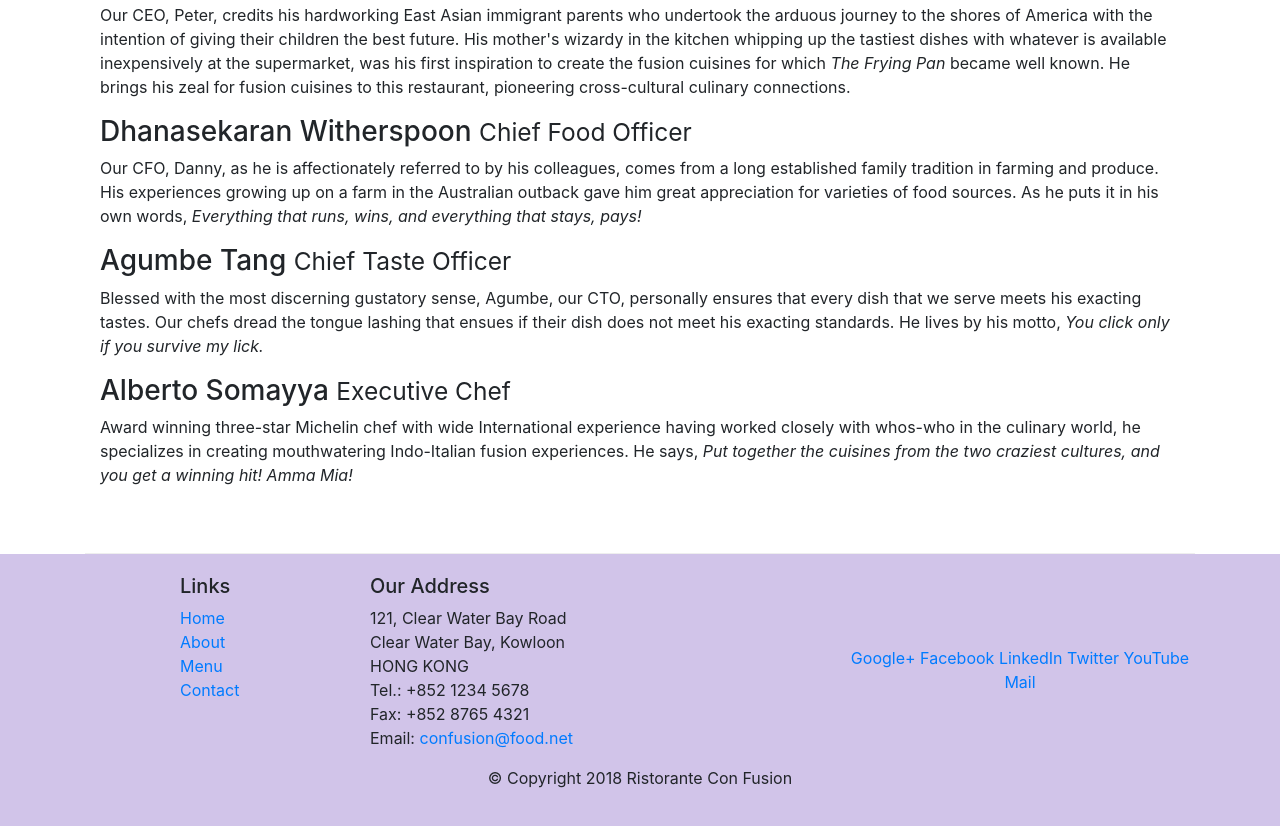
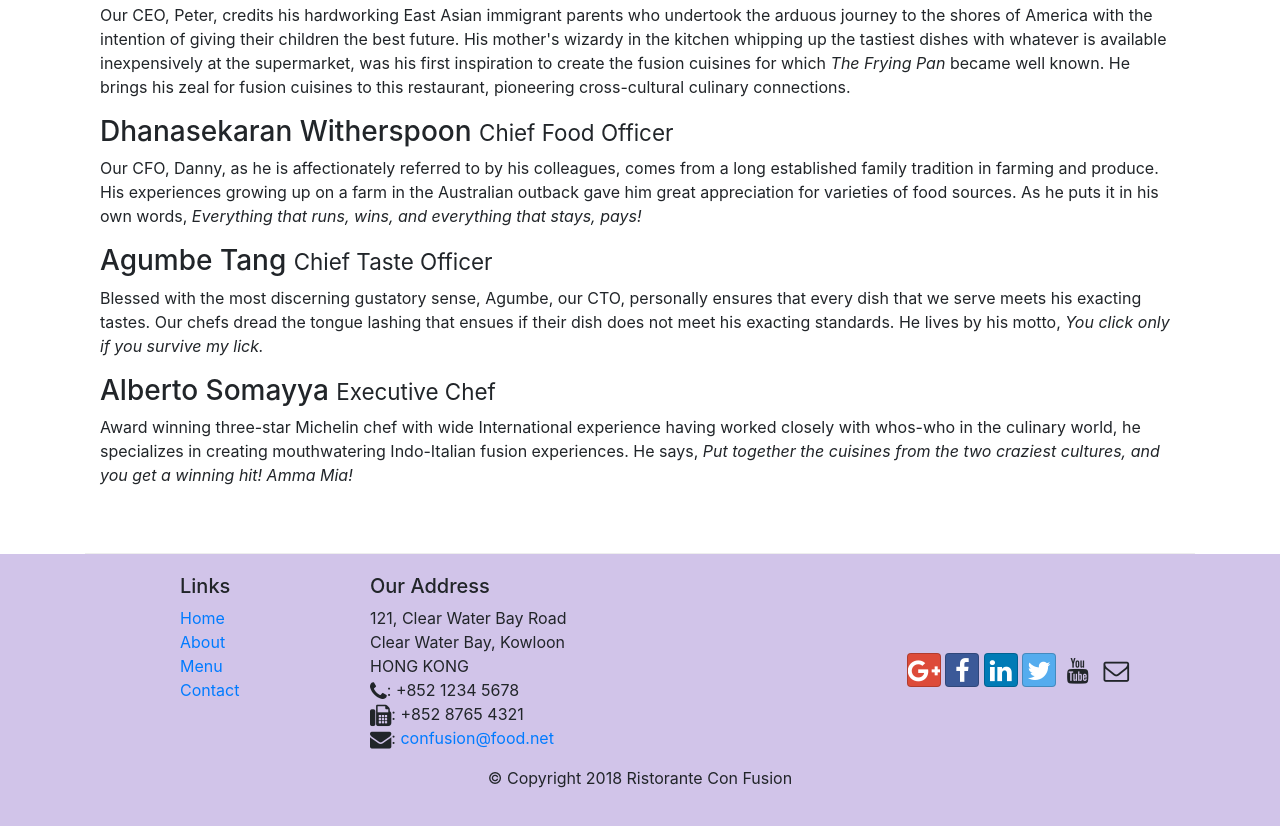
Before and after one commit to Ypankaj881/Bootstrap, a website: page aboutus.html in a window 1280 px wide. Shown: the part 1000-1826 px from the top of the page. Drawn offline with nearby package versions, Linux system fonts and the light colour scheme.

Commit message:
icon fonts

```diff
--- a/aboutus.html
+++ b/aboutus.html
@@ -9,6 +9,8 @@
 
     <!-- Bootstrap CSS -->
     <link rel="stylesheet" href="node_modules/bootstrap/dist/css/bootstrap.min.css">
+    <link rel="stylesheet" href="node_modules/font-awesome/css/font-awesome.min.css">
+    <link rel="stylesheet" href="node_modules/bootstrap-social/bootstrap-social.css">
     <link rel="stylesheet" href="css/styles.css">
 
     <title>Ristorante Con Fusion: About Us</title>
@@ -24,10 +26,10 @@
             <a class="navbar-brand mr-auto" href="./index.html">Ristorante Con Fusion</a>
             <div class="collapse navbar-collapse" id="Navbar">
                 <ul class="navbar-nav mr-auto">
-                    <li class="nav-item "><a class="nav-link" href="./index.html">Home</a></li>
-                    <li class="nav-item active"><a class="nav-link" href="#">About</a></li>
-                    <li class="nav-item"><a class="nav-link" href="#">Menu</a></li>
-                    <li class="nav-item"><a class="nav-link" href="#">Contact</a></li>
+                    <li class="nav-item "><a class="nav-link" href="./index.html"><span class="fa fa-home fa-lg"></span> Home</a></li>
+                    <li class="nav-item active"><a class="nav-link" href="#"><span class="fa fa-info fa-lg"></span> About</a></li>
+                    <li class="nav-item"><a class="nav-link" href="#"><span class="fa fa-list fa-lg"></span> Menu</a></li>
+                    <li class="nav-item"><a class="nav-link" href="#"><span class="fa fa-address-card fa-lg"></span> Contact</a></li>
                 </ul>
             </div>
         </div>
@@ -107,19 +109,19 @@
 		              121, Clear Water Bay Road<br>
 		              Clear Water Bay, Kowloon<br>
 		              HONG KONG<br>
-		              Tel.: +852 1234 5678<br>
-		              Fax: +852 8765 4321<br>
-		              Email: <a href="mailto:confusion@food.net">confusion@food.net</a>
+		              <i class="fa fa-phone fa-lg"></i>: +852 1234 5678<br>
+		              <i class="fa fa-fax fa-lg"></i>: +852 8765 4321<br>
+		              <i class="fa fa-envelope fa-lg"></i>: <a href="mailto:confusion@food.net">confusion@food.net</a>
 		           </address>
                 </div>
                 <div class="col-12 col-sm-4 align-self-center">
                     <div class="text-center">
-                        <a href="http://google.com/+">Google+</a>
-                        <a href="http://www.facebook.com/profile.php?id=">Facebook</a>
-                        <a href="http://www.linkedin.com/in/">LinkedIn</a>
-                        <a href="http://twitter.com/">Twitter</a>
-                        <a href="http://youtube.com/">YouTube</a>
-                        <a href="mailto:">Mail</a>
+                        <a class="btn btn-social-icon btn-google" href="http://google.com/+"><i class="fa fa-google-plus fa-lg"></i></a>
+                        <a class="btn btn-social-icon btn-facebook" href="http://www.facebook.com/profile.php?id="><i class="fa fa-facebook fa-lg"></i></a>
+                        <a class="btn btn-social-icon btn-linkedin" href="http://www.linkedin.com/in/"><i class="fa fa-linkedin fa-lg"></i></a>
+                        <a class="btn btn-social-icon btn-twitter" href="http://twitter.com/"><i class="fa fa-twitter fa-lg"></i></a>
+                        <a class="btn btn-social-icon btn-youtube" href="http://youtube.com/"><i class="fa fa-youtube fa-lg"></i></a>
+                        <a class="btn btn-social-icon" href="mailto:"><i class="fa fa-envelope-o fa-lg"></i></a>
                     </div>
                 </div>
            </div>
```
Also changed, not shown: index.html (+15 -13 lines), package.json (+8 -1 lines), 2 other files.
